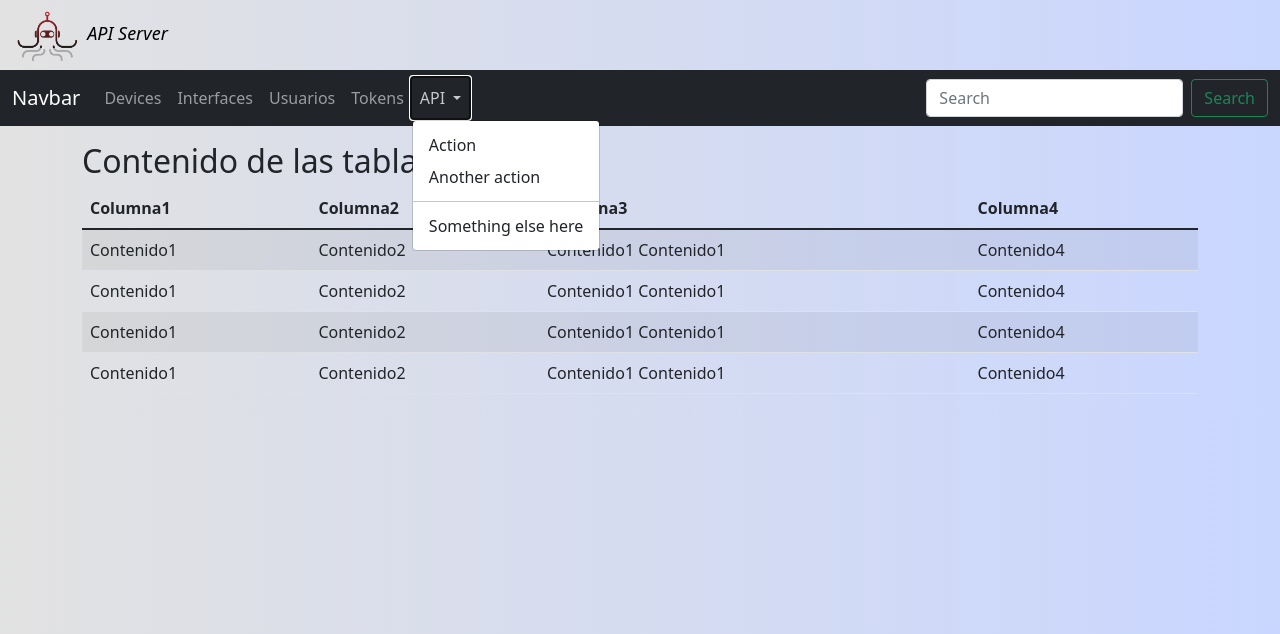
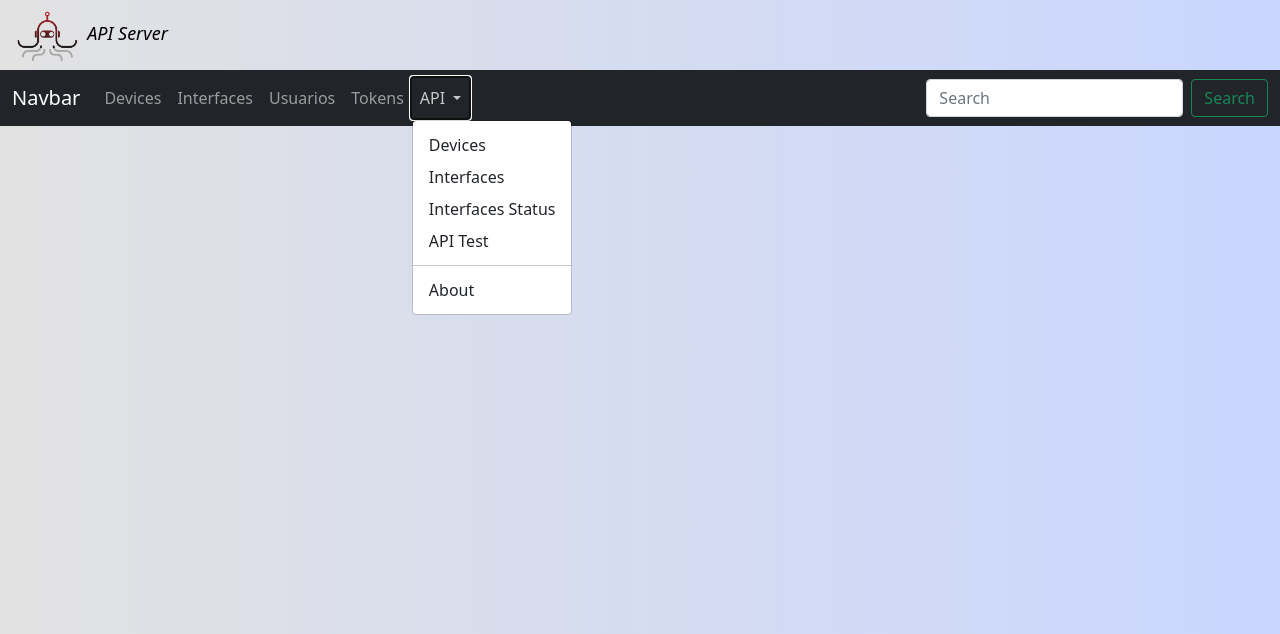
Before and after one commit to OctupusCloud/APIServer, a Django app: template WebApp/templates/home.html in a window 1280 px wide, after a click on "API". Shown: the top 634 px of the page. Run offline with Django 3.2, Linux system fonts and the light colour scheme; the template is opened without the code that fills it, so the values that code supplies are empty; some libraries are stand-ins or nearby versions.

Commit message:
interface web app

```diff
--- a/ApiServer/settings.py
+++ b/ApiServer/settings.py
@@ -120,7 +120,6 @@ USE_TZ = True
 # https://docs.djangoproject.com/en/3.2/howto/static-files/
 
 STATIC_URL = '/static/'
-#STATIC_ROOT = os.path.join(BASE_DIR, '/static')
 STATICFILES_DIRS = (
   os.path.join(BASE_DIR, 'ApiServer/static'),
 )
--- /dev/null
+++ b/WebApp/templates/cabecera.html
@@ -0,0 +1,50 @@
+<header>
+    {% load static %}
+    <div class="container-fluid">
+        <a class="navbar-brand" href="#">
+            <img src="{% static 'images/octupus.png' %}" alt="" width="70" height="70" class="d-inline-block align-text-mid">
+            <label style="font-style:italic ; color: black; font-size:large">API Server</label>
+        </a>
+    </div>
+</header>
+<nav class="navbar navbar-expand-lg navbar-dark bg-dark">
+    <div class="container-fluid">
+        <a class="navbar-brand" href="#">Navbar</a>
+        <button class="navbar-toggler" type="button" data-bs-toggle="collapse" data-bs-target="#navbarSupportedContent" aria-controls="navbarSupportedContent" aria-expanded="false" aria-label="Toggle navigation">
+            <span class="navbar-toggler-icon"></span>
+        </button>
+        <div class="collapse navbar-collapse" id="navbarSupportedContent">
+            <ul class="navbar-nav me-auto mb-2 mb-lg-0">
+                <li class="nav-item">
+                    <a class="nav-link" href="{% url 'Devices' %}">Devices</a>
+                </li>
+                <li class="nav-item">
+                    <a class="nav-link" href="{% url 'Interfaces' %}">Interfaces</a>
+                </li>
+                <li class="nav-item">
+                    <a class="nav-link" href="{% url 'Usuarios' %}">Usuarios</a>
+                </li>
+                <li class="nav-item">
+                    <a class="nav-link" href="#">Tokens</a>
+                </li>
+                <li class="nav-item dropdown">
+                    <a class="nav-link dropdown-toggle" href="#" id="navbarDropdown" role="button" data-bs-toggle="dropdown" aria-expanded="false">
+                        API
+                    </a>
+                    <ul class="dropdown-menu" aria-labelledby="navbarDropdown">
+                        <li><a class="dropdown-item" href="#">Devices</a></li>
+                        <li><a class="dropdown-item" href="#">Interfaces</a></li>
+                        <li><a class="dropdown-item" href="#">Interfaces Status</a></li>
+                        <li><a class="dropdown-item" href="#">API Test</a></li>
+                        <li><hr class="dropdown-divider"></li>
+                        <li><a class="dropdown-item" href="#">About</a></li>
+                    </ul>
+                </li>
+            </ul>
+            <form class="d-flex">
+                <input class="form-control me-2" type="search" placeholder="Search" aria-label="Search">
+                <button class="btn btn-outline-success" type="submit">Search</button>
+            </form>
+        </div>
+    </div>
+</nav>
--- /dev/null
+++ b/WebApp/templates/footer.html
@@ -0,0 +1,7 @@
+<footer class="navbar fixed-bottom navbar-light bg-light">
+    <div class="container-fluid">
+        <a>
+            <label>&copy; OctUPus -- by Ed Scrimaglia</label>
+        </a>
+    </div>
+</footer>
--- a/WebApp/templates/home.html
+++ b/WebApp/templates/home.html
@@ -14,106 +14,24 @@
     </head>
 
     <body>
-        <header>
-            <div class="container-fluid">
-                <a class="navbar-brand" href="#">
-                    <img src="{% static 'images/octupus.png' %}" alt="" width="70" height="70" class="d-inline-block align-text-mid">
-                    <label style="font-style:italic ; color: black; font-size:large">API Server</label>
-                </a>
-            </div>
-        </header>
-        <nav class="navbar navbar-expand-lg navbar-dark bg-dark">
-            <div class="container-fluid">
-                <a class="navbar-brand" href="#">Navbar</a>
-                <button class="navbar-toggler" type="button" data-bs-toggle="collapse" data-bs-target="#navbarSupportedContent" aria-controls="navbarSupportedContent" aria-expanded="false" aria-label="Toggle navigation">
-                    <span class="navbar-toggler-icon"></span>
-                </button>
-                <div class="collapse navbar-collapse" id="navbarSupportedContent">
-                    <ul class="navbar-nav me-auto mb-2 mb-lg-0">
-                        <li class="nav-item">
-                            <a class="nav-link" href="#">Devices</a>
-                        </li>
-                        <li class="nav-item">
-                            <a class="nav-link" href="#">Interfaces</a>
-                        </li>
-                        <li class="nav-item">
-                            <a class="nav-link" href="#">Usuarios</a>
-                        </li>
-                        <li class="nav-item">
-                            <a class="nav-link" href="#">Tokens</a>
-                        </li>
-                        <li class="nav-item dropdown">
-                            <a class="nav-link dropdown-toggle" href="#" id="navbarDropdown" role="button" data-bs-toggle="dropdown" aria-expanded="false">
-                                API
-                            </a>
-                            <ul class="dropdown-menu" aria-labelledby="navbarDropdown">
-                                <li><a class="dropdown-item" href="#">Action</a></li>
-                                <li><a class="dropdown-item" href="#">Another action</a></li>
-                                <li><hr class="dropdown-divider"></li>
-                                <li><a class="dropdown-item" href="#">Something else here</a></li>
-                            </ul>
-                        </li>
-                    </ul>
-                    <form class="d-flex">
-                        <input class="form-control me-2" type="search" placeholder="Search" aria-label="Search">
-                        <button class="btn btn-outline-success" type="submit">Search</button>
-                    </form>
-                </div>
-            </div>
-        </nav>
+        {# se incluye la pagina cabecera #}
+        {% include "cabecera.html" %}
+
         <section>
             <div class="container my-3">
                 <div class="rom">
-                    <div class="col-sm-12 col-md-12 col-lg-12 col-xl-12" ></div>
-                    <h2> Contenido de las tablas</h2>
-                        <table class="table table-striped">
-                            <thead>
-                                <tr>
-                                    <th>Columna1</th>
-                                    <th>Columna2</th>
-                                    <th>Columna3</th>
-                                    <th>Columna4</th>
-                                </tr>
-                            </thead>
-                            <tbody>
-                                <tr>
-                                    <td>Contenido1</td>
-                                    <td>Contenido2</td>
-                                    <td>Contenido1 Contenido1</td>
-                                    <td>Contenido4</td>
-                                </tr>
-                                <tr>
-                                    <td>Contenido1</td>
-                                    <td>Contenido2</td>
-                                    <td>Contenido1 Contenido1</td>
-                                    <td>Contenido4</td>
-                                </tr>
-                                <tr>
-                                    <td>Contenido1</td>
-                                    <td>Contenido2</td>
-                                    <td>Contenido1 Contenido1</td>
-                                    <td>Contenido4</td>
-                                </tr>
-                                <tr>
-                                    <td>Contenido1</td>
-                                    <td>Contenido2</td>
-                                    <td>Contenido1 Contenido1</td>
-                                    <td>Contenido4</td>
-                                </tr>
-                            </tbody>
-                        </table>
+                    <div class="col-sm-12 col-md-12 col-lg-12 col-xl-12 py-2" ></div>
+
+                    {% block content %}
+                    {% endblock %}
+
                     </div>
                 </div>
             </div>
         </section>
 
-        <footer class="navbar fixed-bottom navbar-light bg-light">
-            <div class="container-fluid">
-                <a>
-                    <label>&copy; OctUPus -- by Ed Scrimaglia</label>
-                </a>
-            </div>
-        </footer>
+        {# se incluye la pagina footer #}
+        {% include "footer.html" %}
 
         <!-- Import Bootstrap JS-->
         <script src="{% static 'bootstrap/bootstrap.bundle.min.js' %}" integrity="sha384-ka7Sk0Gln4gmtz2MlQnikT1wXgYsOg+OMhuP+IlRH9sENBO0LRn5q+8nbTov4+1p" crossorigin="anonymous"></script>
```
Also changed, not shown: ApiServer/urls.py (+7 -4 lines), WebApp/templates/devices.html (added, +31 -0 lines), WebApp/templates/interfaces.html (added, +35 -0 lines), WebApp/templates/usuarios.html (added, +27 -0 lines), WebApp/views.py (+48 -0 lines), WebApp/templates/interstatus.html (added).
